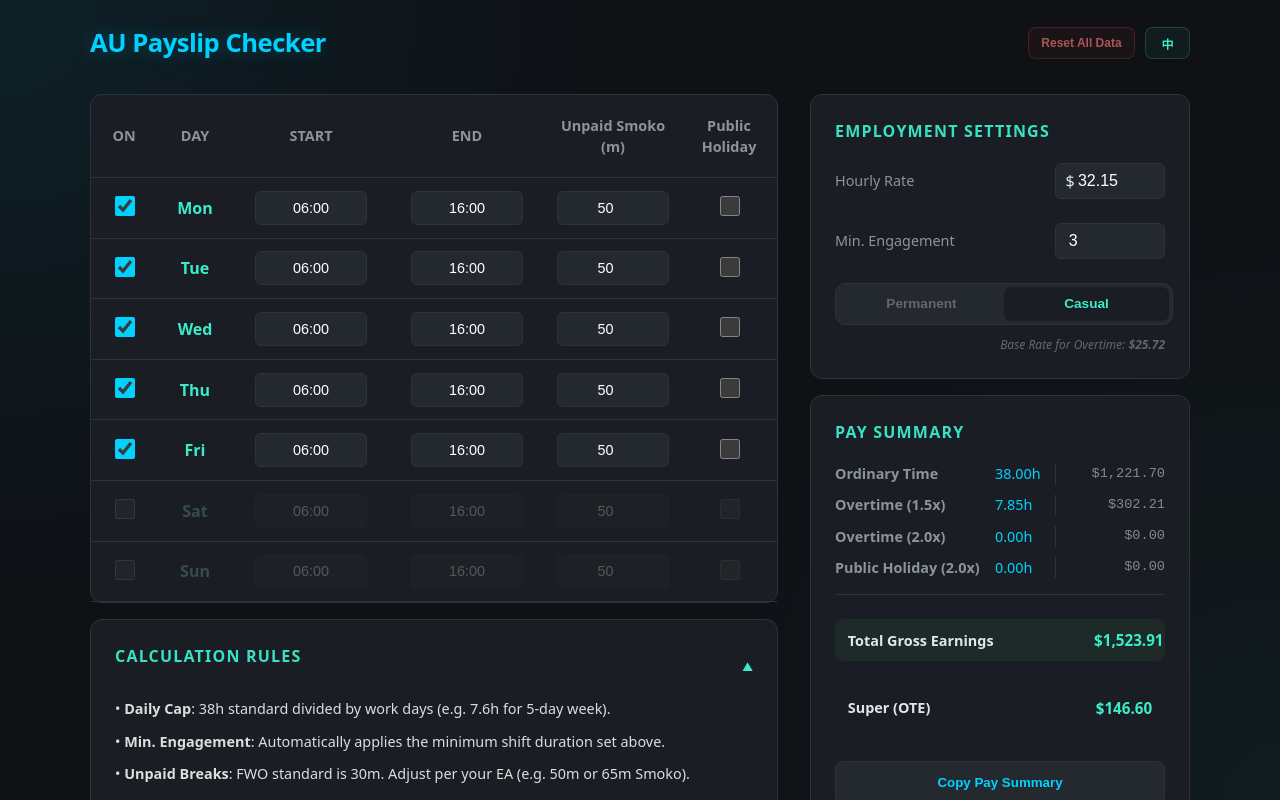
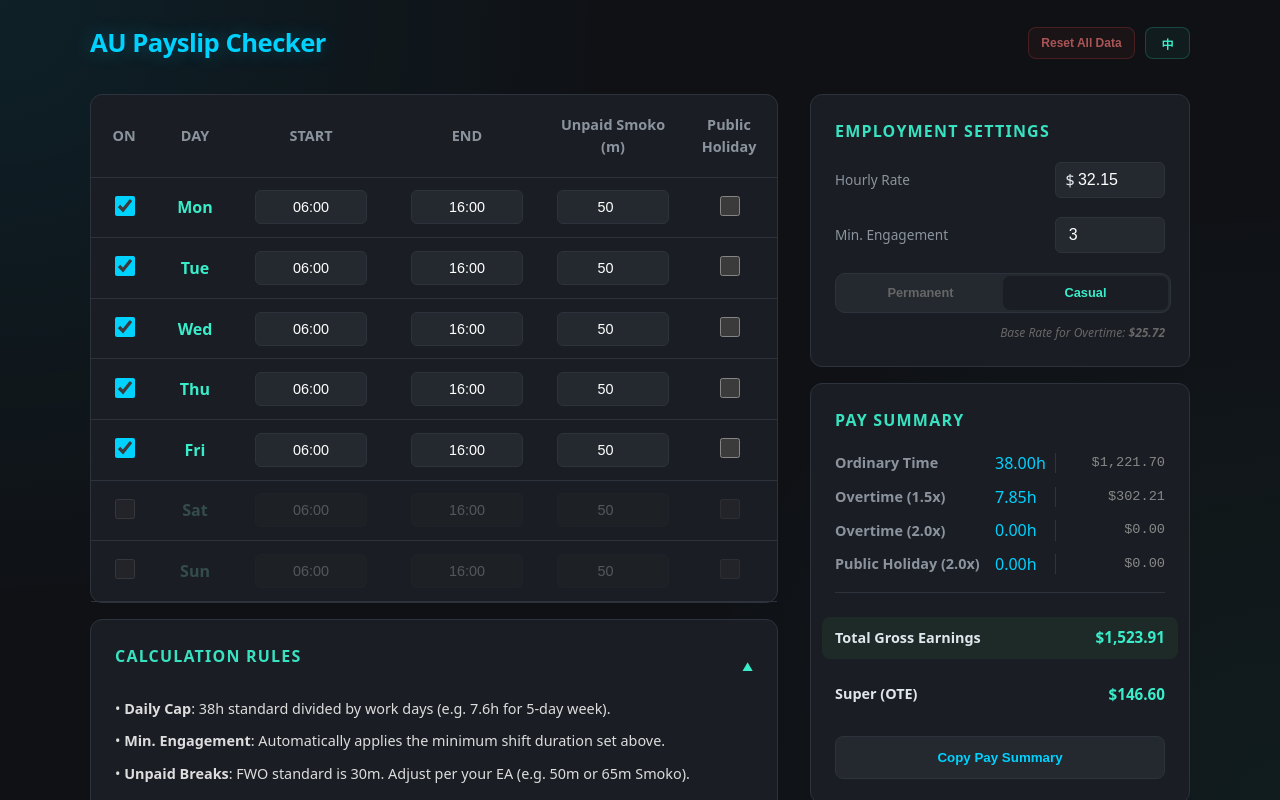
Before and after one commit to crayon3shawn/payslip-checker, a React (Vite) app: page / in a window 1280 px wide. Shown: the top 800 px of the page. Built offline with nearby package versions, Linux system fonts and the light colour scheme.

Commit message:
style: final mobile overflow fix and alignment unification v1.7.7

```diff
--- a/src/App.css
+++ b/src/App.css
@@ -39,20 +39,15 @@ h1 { color: var(--primary); margin: 0; font-size: 1.6rem; letter-spacing: -0.5px
 }
 .reset-header-btn { background: rgba(255, 77, 77, 0.05); border: 1px solid rgba(255, 77, 77, 0.2); color: #a55; }
 .reset-header-btn:hover { border-color: var(--danger); color: #fff; background: var(--danger); }
-
-.lang-toggle-circle {
-  background: rgba(58, 237, 202, 0.05); border: 1px solid rgba(58, 237, 202, 0.2);
-  color: var(--secondary); width: auto; min-width: 45px;
-}
+.lang-toggle-circle { background: rgba(58, 237, 202, 0.05); border: 1px solid rgba(58, 237, 202, 0.2); color: var(--secondary); min-width: 45px; }
 .lang-toggle-circle:hover { border-color: var(--secondary); background: var(--secondary); color: #000; }
 
 .mobile-text { display: none; }
 .desktop-text { display: inline; }
 
-/* Section Titles - Increased size */
+/* Section Titles - Modern Large Style */
 .section-title {
-  font-size: 1rem !important; /* Bigger & bolder */
-  margin: 0 0 1.2rem 0; color: var(--secondary) !important;
+  font-size: 1rem !important; margin: 0 0 1.2rem 0; color: var(--secondary) !important;
   text-transform: uppercase; letter-spacing: 1.2px; font-weight: 800; opacity: 0.95;
 }
 
@@ -66,6 +61,14 @@ h1 { color: var(--primary); margin: 0; font-size: 1.6rem; letter-spacing: -0.5px
 }
 .sidebar-card, .summary-card, .logic-card { padding: 1.5rem; }
 
+/* Spring Animation */
+@keyframes springUp {
+  0% { opacity: 0; transform: translateY(30px) scale(0.95); }
+  60% { transform: translateY(-5px) scale(1.01); }
+  100% { opacity: 1; transform: translateY(0) scale(1); }
+}
+.spring-entry { animation: springUp 0.6s cubic-bezier(0.34, 1.56, 0.64, 1) both; }
+
 @media (hover: hover) {
   .sidebar-card:hover, .summary-card:hover, .logic-card:hover, .table-wrapper:hover, .mobile-record-card:hover {
     border-color: rgba(0, 210, 255, 0.4); transform: translateY(-4px);
@@ -74,22 +77,27 @@ h1 { color: var(--primary); margin: 0; font-size: 1.6rem; letter-spacing: -0.5px
 }
 
 /* Rate Settings UI */
-.rate-setting-group { display: flex; flex-direction: column; gap: 1.5rem; }
+.rate-setting-group { display: flex; flex-direction: column; gap: 1.2rem; }
 .setting-row { display: flex; justify-content: space-between; align-items: center; width: 100%; }
-.setting-label { font-size: 0.9rem; color: var(--label-color); font-weight: 500; }
-
-.emp-toggle { display: flex; background: var(--input-bg); padding: 3px; border-radius: 10px; border: 1px solid var(--border); width: 100%; }
-.emp-toggle button { flex: 1; background: transparent; border: none; color: #666; padding: 0.6rem; font-size: 0.85rem; cursor: pointer; border-radius: 7px; font-weight: 600; transition: all 0.2s; }
+.setting-label { font-size: 0.85rem; color: var(--label-color); font-weight: 500; }
+.emp-toggle { display: flex; background: var(--input-bg); padding: 2px; border-radius: 10px; border: 1px solid var(--border); width: 100%; }
+.emp-toggle button { flex: 1; background: transparent; border: none; color: #666; padding: 0.6rem; font-size: 0.8rem; cursor: pointer; border-radius: 7px; font-weight: 600; transition: all 0.2s; }
 .emp-toggle button.active { background: var(--card-bg); color: var(--secondary); }
-.base-rate-hint { font-size: 0.75rem; color: #666; text-align: right; margin-top: -0.8rem; font-style: italic; }
+.base-rate-hint { font-size: 0.75rem; color: #666; text-align: right; margin-top: -0.5rem; font-style: italic; }
 
 /* Text Inputs */
-.input-with-symbol, .time-input { background: var(--input-bg); border: 1px solid var(--border); border-radius: 6px; transition: all 0.2s; }
+.input-with-symbol, .time-input {
+  background: var(--input-bg); border: 1px solid var(--border); border-radius: 6px; transition: all 0.2s;
+}
 .input-with-symbol:focus-within, .time-input:focus { border-color: var(--primary); outline: none; background: #2a3138; }
 .input-with-symbol { display: inline-flex; align-items: center; padding: 0 0.6rem; width: 110px; box-sizing: border-box; }
 .input-with-symbol input { background: transparent; border: none; color: white; padding: 0.5rem 0.2rem; width: 100%; outline: none; font-size: 1rem; }
 
-/* Desktop Table */
+.time-input { color: white; padding: 0.5rem 0.3rem; text-align: center; font-size: 0.9rem; color-scheme: dark; }
+.desktop-only-view .time-input { max-width: 100px; }
+input[type="checkbox"] { width: 20px; height: 20px; cursor: pointer; accent-color: var(--primary); }
+
+/* Table Style */
 .record-table { width: 100%; border-collapse: collapse; table-layout: fixed; }
 .record-table th { color: var(--label-color); font-size: 0.9rem; padding: 1.2rem 0.5rem; border-bottom: 1px solid var(--border); }
 .record-table td { padding: 0.8rem 0.5rem; border-bottom: 1px solid var(--border); }
@@ -98,21 +106,17 @@ h1 { color: var(--primary); margin: 0; font-size: 1.6rem; letter-spacing: -0.5px
 .disabled-row { opacity: 0.25; filter: grayscale(0.5); }
 .holiday-row { background: var(--holiday); }
 
-.time-input { color: white; padding: 0.5rem 0.3rem; text-align: center; font-size: 0.9rem; color-scheme: dark; }
-.desktop-only-view .time-input { max-width: 100px; }
-input[type="checkbox"] { width: 20px; height: 20px; cursor: pointer; accent-color: var(--primary); }
-
-/* Rules Fix */
+/* Logic Header */
 .logic-header { display: flex; justify-content: space-between; align-items: center; cursor: pointer; width: 100%; }
 .arrow { font-size: 0.7rem; color: var(--secondary); transition: transform 0.3s; margin-left: 1rem; }
 .arrow.up { transform: rotate(180deg); }
 .note.highlight { font-size: 0.9rem; color: #ddd; margin: 0.6rem 0; line-height: 1.6; }
 .separator-mini { height: 1px; background: var(--border); margin: 1rem 0; width: 50px; opacity: 0.5; }
 
-/* --- Summary Grid: The Unified Column Standard --- */
+/* --- Summary Grid System --- */
 .result-grid {
   display: grid;
-  grid-template-columns: 1fr 60px 110px; /* SAME RATIO FOR EVERYTHING */
+  grid-template-columns: 1fr 60px 110px; /* FIXED COLUMN TEMPLATE */
   align-items: center;
   gap: 0.6rem 0;
   width: 100%;
@@ -120,47 +124,34 @@ input[type="checkbox"] { width: 20px; height: 20px; cursor: pointer; accent-colo
 
 .res-item { display: contents !important; }
 .res-label { font-weight: 600; white-space: nowrap; color: var(--label-color); font-size: 0.9rem; }
-.res-hours { color: var(--primary); font-weight: 500; text-align: right; font-size: 0.9rem; padding-right: 1.5rem; }
-.res-amount {
-  color: #888; font-size: 0.85rem; font-family: monospace; text-align: right;
-  border-left: 1px solid rgba(255,255,255,0.1); padding-left: 1rem;
-}
-
+.res-hours { color: var(--primary); font-weight: 500; text-align: right; padding-right: 1.5rem; }
+.res-amount { color: #888; font-size: 0.85rem; font-family: monospace; text-align: right; border-left: 1px solid rgba(255,255,255,0.1); padding-left: 1rem; }
 .separator-line { grid-column: 1 / -1; height: 1px; background: var(--border); margin: 0.4rem 0; width: 100%; }
 
-/* Gross Total (Accent Row) - No negative margins to avoid mobile overflow */
+/* Gross Total Block */
 .accent-row {
-  grid-column: 1 / -1;
-  display: grid !important;
-  grid-template-columns: 1fr 60px 110px;
-  align-items: center;
-  background: #1e2a28;
-  padding: 0.6rem 0.8rem;
-  margin: 0.5rem 0;
-  border-radius: 8px;
+  grid-column: 1 / -1; display: grid !important; grid-template-columns: 1fr 60px 110px;
+  align-items: center; background: #1e2a28; margin: 0.5rem -0.8rem; padding: 0.6rem 0.8rem; border-radius: 8px;
 }
-.accent-row .res-label { color: var(--text); padding-left: 0; }
+.accent-row .res-label { color: var(--text); }
 .accent-row .res-val-uniform { grid-column: 3; text-align: right; font-size: 0.95rem; color: var(--secondary); font-weight: 700; transition: all 0.3s; }
 
-/* Super Row - No color block, but same Grid for perfect alignment */
-.super-row {
-  background: transparent !important;
-  padding: 0.6rem 0.8rem !important; /* Keep padding to match Gross row alignment */
-}
+/* Super Row */
+.super-row { background: transparent !important; margin: 0.4rem 0 !important; padding: 0 !important; }
 
 .gross-pulse { transform: scale(1.05); color: #fff !important; text-shadow: 0 0 15px var(--secondary); }
 .copy-summary-btn { width: 100%; margin-top: 1.5rem; padding: 0.8rem; background: var(--input-bg); border: 1px solid var(--border); color: var(--primary); border-radius: 8px; font-weight: 600; cursor: pointer; transition: all 0.2s; }
 .copy-summary-btn:hover { background: rgba(0, 210, 255, 0.1); border-color: var(--primary); }
 .copy-summary-btn.copied { background: rgba(58, 237, 202, 0.1); border-color: var(--secondary); color: var(--secondary); }
 
-/* Resource Links */
+/* Links */
 .resource-links { display: flex; flex-direction: column; gap: 0.8rem; margin-top: 1rem; }
 .fw-link-card { display: flex; justify-content: space-between; align-items: center; background: var(--card-bg); border: 1px solid var(--border); padding: 1rem; border-radius: 10px; text-decoration: none; transition: all 0.2s; }
 .fw-link-card:hover { border-color: var(--primary); background: rgba(0, 210, 255, 0.05); transform: translateX(4px); }
 .link-title { font-size: 0.85rem; color: #aaa; font-weight: 600; }
 .link-arrow { color: var(--primary); font-weight: bold; }
 
-/* Responsive Visibility */
+/* Responsive View Controls */
 .desktop-only-view { display: grid; }
 .mobile-only-view { display: none; }
 
@@ -174,14 +165,16 @@ input[type="checkbox"] { width: 20px; height: 20px; cursor: pointer; accent-colo
 .modal-btn.cancel { background: transparent; color: #666; }
 .modal-btn.confirm { background: var(--danger); color: white; border-color: var(--danger); }
 
+/* Mobile Adaptations */
 @media (max-width: 600px) {
-  .desktop-only-view { display: none !important; }
-  .mobile-only-view { display: block !important; }
+  .container { padding: 1rem 0.8rem; }
+  header { margin-bottom: 1.5rem; }
+  h1 { font-size: 1.4rem; }
   .mobile-text { display: inline; }
   .desktop-text { display: none; }
 
   .mobile-cards { display: flex; flex-direction: column; gap: 0.8rem; }
-  .mobile-record-card { padding: 1rem; width: 100%; }
+  .mobile-record-card { padding: 1rem; width: 100%; overflow: hidden; }
   .mobile-row-1 { display: flex; justify-content: space-between; align-items: center; margin-bottom: 0.8rem; }
   .mobile-day-label { display: flex; align-items: center; gap: 0.6rem; }
   .mobile-day-name { font-size: 1.1rem; font-weight: bold; color: var(--secondary); }
@@ -196,17 +189,22 @@ input[type="checkbox"] { width: 20px; height: 20px; cursor: pointer; accent-colo
   .preset-btn.active { background: rgba(0, 210, 255, 0.1); border-color: var(--primary); color: var(--primary); }
 
   .mobile-record-card .time-input { max-width: none; width: 100%; font-size: 1.05rem; padding: 0.7rem; border-radius: 8px; background: #16191d; }
+  .mobile-only-checkbox { width: 20px; height: 20px; }
 
-  /* Mobile Sidebar Summary Adjustments */
-  .result-grid { grid-template-columns: 1fr 50px 95px; gap: 0.6rem 0.4rem; }
-  .res-hours { padding-right: 0.8rem; min-width: 50px; }
-  .res-amount { min-width: 95px; padding-left: 0.6rem; }
-  .accent-row { grid-template-columns: 1fr 50px 95px; margin: 0.5rem 0; padding: 0.6rem 0.8rem; }
+  /* Critical Fix for Mobile Summary Narrowness */
+  .result-grid { grid-template-columns: 1fr 50px 90px; gap: 0.6rem 0.4rem; }
+  .res-label { font-size: 0.85rem; }
+  .res-hours { padding-right: 0.8rem; min-width: 50px; font-size: 0.85rem; }
+  .res-amount { min-width: 90px; padding-left: 0.5rem; font-size: 0.8rem; }
+
+  /* Reset Mobile Accent Row Padding & Margins to avoid overflow */
+  .accent-row { grid-template-columns: 1fr 50px 90px; margin: 0.5rem 0; padding: 0.6rem 0.5rem; }
 
   .mobile-sidebar-area { margin-top: 2.5rem; }
+  .mobile-sidebar-area .logic-card { margin-top: 2rem; }
 }
 
-/* Footer with Spring Animation base */
+/* Footer */
 .version-footer { margin-top: 4rem; padding: 2rem 0; border-top: 1px solid var(--border); color: #888; font-size: 0.8rem; }
 .footer-centered-content { display: flex; flex-direction: column; align-items: center; gap: 0.5rem; }
 .footer-row { display: flex; align-items: center; gap: 0.6rem; justify-content: center; }
```
